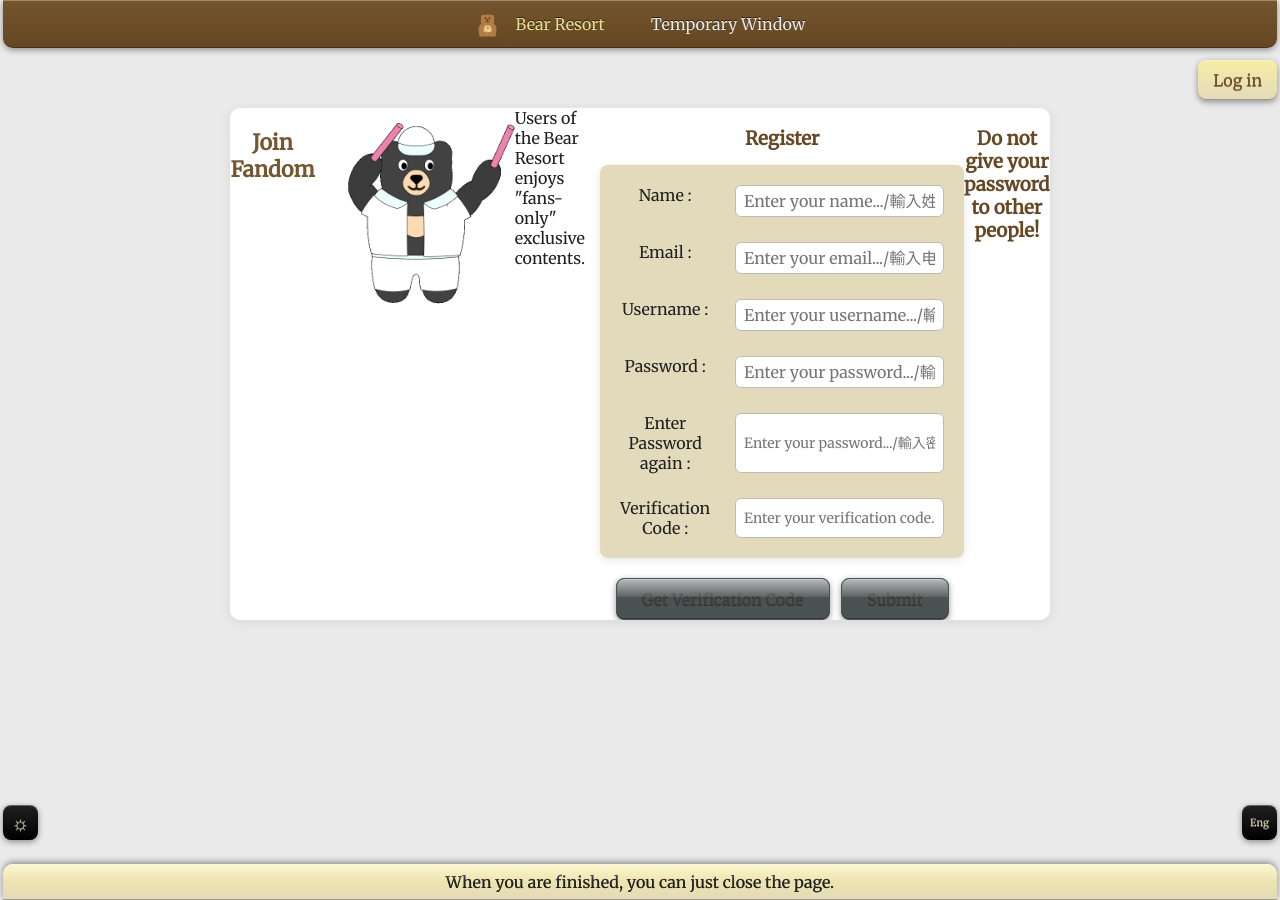
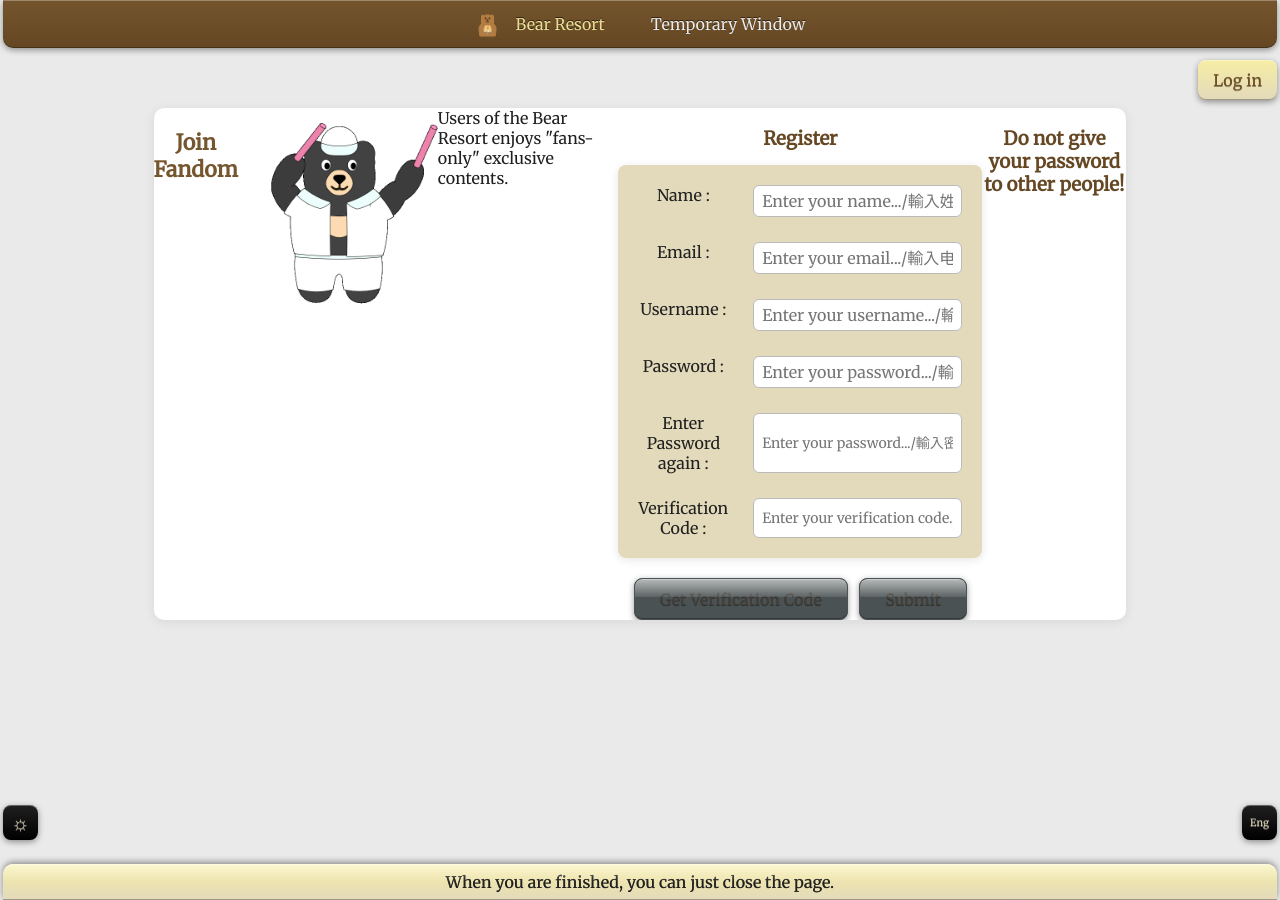
Before and after one commit to Bear-Resort/bear-resort.github.io, a Jekyll site: the page built from register/index.md, in a window 1280 px wide. Built offline with Jekyll 4.4.1, drawn with Linux system fonts in a browser that asks for light colours.

Commit message:
allowed more space

```diff
--- a/assets/css/style.css
+++ b/assets/css/style.css
@@ -776,7 +776,7 @@ rt {
 
 .container {
     display: flex;
-    max-width: 80%;
+    max-width: 95%;
     margin: 40px auto;
     background: var(--background-light);
     box-shadow: 0 2px 12px rgba(0,0,0,0.08);
```
